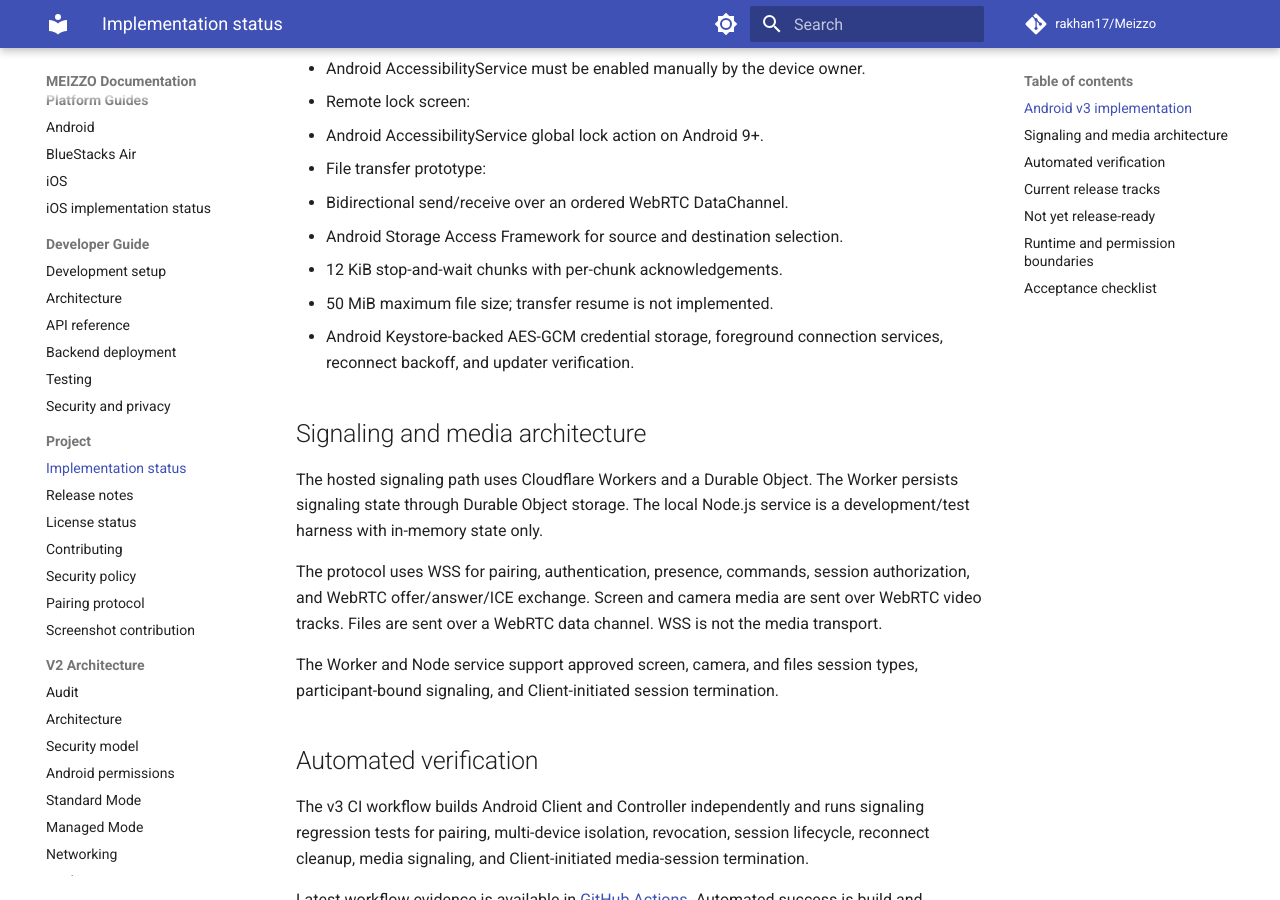
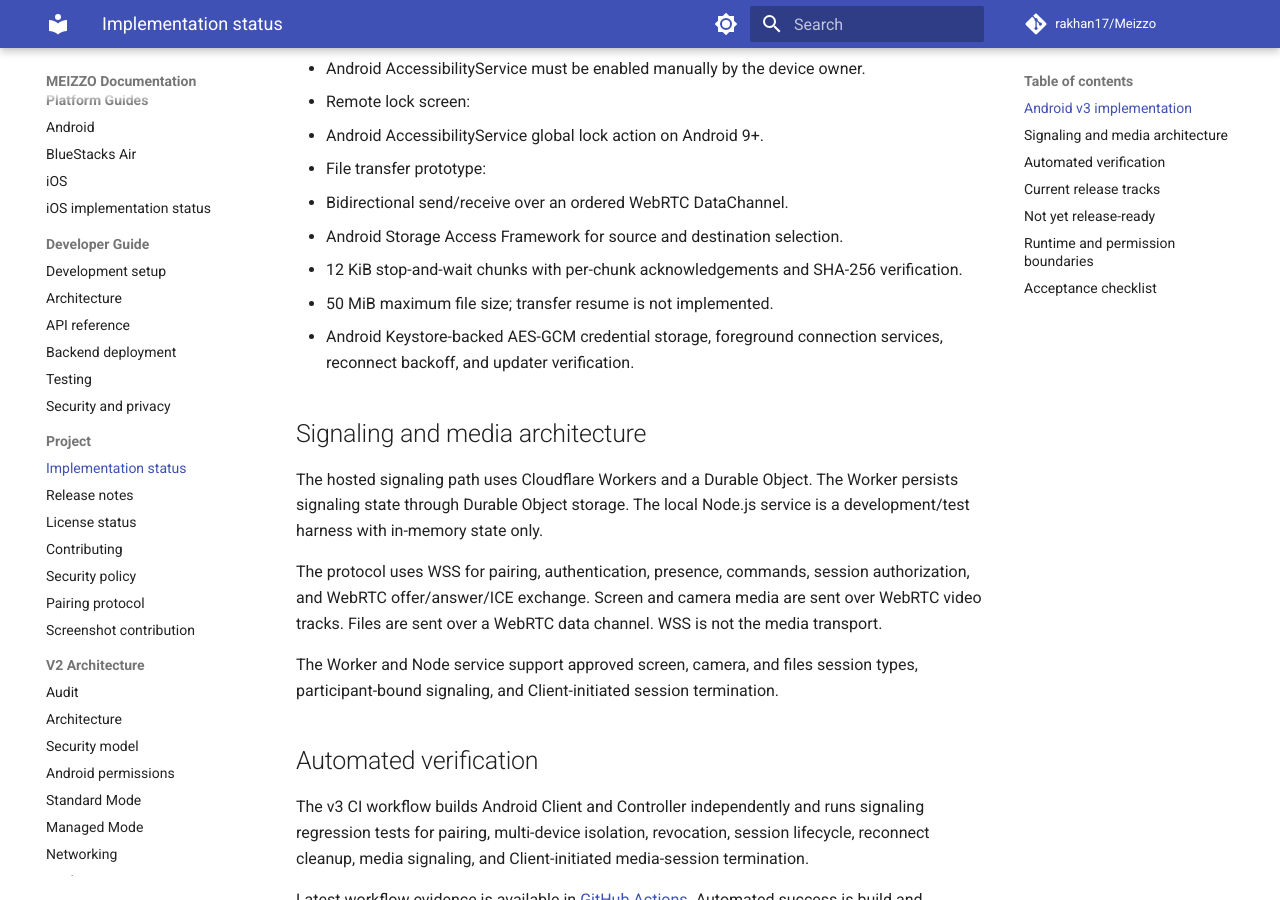
Before and after one commit to rakhan17/Meizzo, an MkDocs documentation site: the page built from docs/implementation-status.md, in a window 1280 px wide and 900 px high, scrolled down 914 px. Built offline with MkDocs 1.6.1 and Material for MkDocs 9.7.7, drawn with Linux system fonts in a browser that asks for light colours; comment, search, counter and statistics services are not loaded.

Commit message:
docs(files): document chunk acknowledgements and SHA-256 verification

```diff
--- a/docs/implementation-status.md
+++ b/docs/implementation-status.md
@@ -31,7 +31,7 @@ build does not prove runtime behavior on every Android vendor or network.
 - File transfer prototype:
   - Bidirectional send/receive over an ordered WebRTC DataChannel.
   - Android Storage Access Framework for source and destination selection.
-  - 12 KiB stop-and-wait chunks with per-chunk acknowledgements.
+  - 12 KiB stop-and-wait chunks with per-chunk acknowledgements and SHA-256 verification.
   - 50 MiB maximum file size; transfer resume is not implemented.
 - Android Keystore-backed AES-GCM credential storage, foreground connection
   services, reconnect backoff, and updater verification.
```
